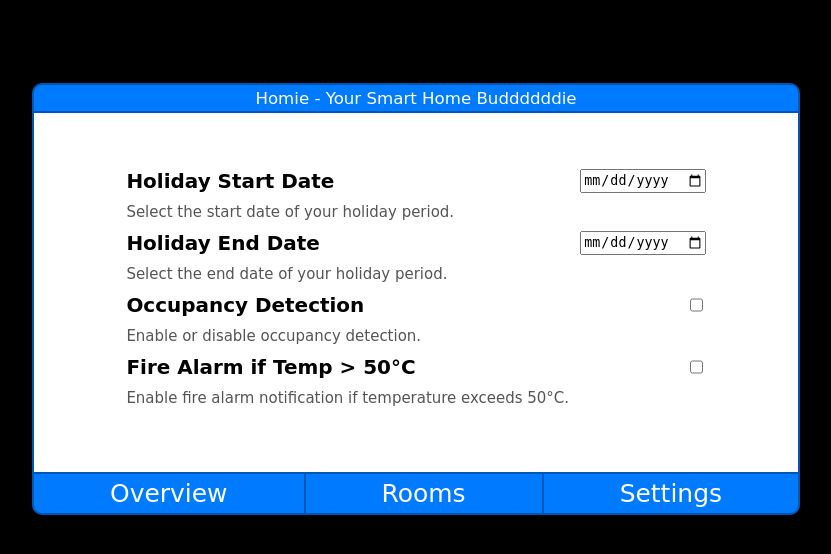
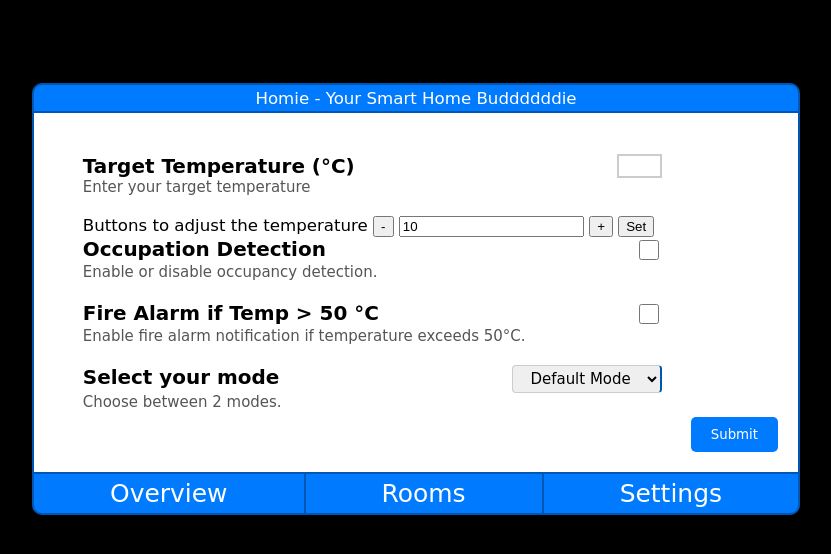
Before and after one commit to LynnningLin/CS6422-GroupD, a Flask app: template frontend/templates/settings.html in a window 1280 px wide. Shown: the top 554 px of the page, without its empty margins (224-1055 px from the left). Run offline with Flask 3, Linux system fonts and the light colour scheme; the template is opened without the code that fills it: values that come from a table or form of the project are taken from there, most other values are stand-ins (such as "Sample title", 1, 10 or a date in 2020).

Commit message:
Just a little cleanup, ignore

```diff
--- a/frontend/app.py
+++ b/frontend/app.py
@@ -8,15 +8,17 @@ import queue
 import time
 from backend.basic_test import simulation
 import json
+from .forms import settingsForm
 # from backend.ANSI import Colours
 
 
 # Disabling Flask Logs
-# import logging
-# log = logging.getLogger('werkzeug') # This is the default flask logger
-# log.setLevel(logging.ERROR) # Filtered out any redundant logs like GETs, only logs when it's an error
+import logging
+log = logging.getLogger('werkzeug') # This is the default flask logger
+log.setLevel(logging.ERROR) # Filtered out any redundant logs like GETs, only logs when it's an error
 
 app = Flask(__name__)
+app.config["SECRET_KEY"] = "mmm-ice-cream-so-good"
 
 # Simulation Stuff
 input_queue = queue.Queue()  # Initialising input queue
@@ -32,6 +34,14 @@ simulation_thead()
 is_default_mode = False
 target_temperature = 20
 is_fire_alarm = True
+
+# system configuration for setting page
+system_config = {
+    'target_temperature': 25,
+    'occupation_detect': False,
+    'fire_alarm': False,
+    'mode': 'Default Mode'
+}
 
 # Initialize JSON file and send target temperature data once, before anything else (so that we never receive an empty JSON file)
 def initialize_target_data():
@@ -84,10 +94,12 @@ def homepage():
     "room4_temperature": data["room_temperatures"]["Kitchen"],
     "current_temperature": int((data["room_temperatures"]["Living Room"] +data["room_temperatures"]["Bathroom"] +data["room_temperatures"]["Bedroom"] +data["room_temperatures"]["Kitchen"]) / 4),
     "is_occupied": data["occupancy_status"]
-})
+    })
 
     # If the request is an AJAX call, return JSON
     if request.headers.get("X-Requested-With") == "XMLHttpRequest":
+        # response_data = {**shared_data, **target_data}
+        # print("Response sent to AJAX", response_data)
         return jsonify(shared_data)
 
     return render_template("homepage.html",
@@ -138,13 +150,33 @@ def set_target_temperature():
     target_data = {
         "target_temperature": new_temperature
     }
-
     with open("target_data.json", "w") as file:
         json.dump(target_data, file)
 
     # Redirect back to the homepage to be safe
     return redirect(url_for('homepage'))
 
-@app.route("/settings", methods=["GET", "POST"])
+@app.route("/settings",methods=["GET","POST"])
 def settings():
-    return render_template("settings.html")
+    print("Inside settings route")
+
+    form = settingsForm()
+    if form.validate_on_submit():
+        print("Form submitted")
+
+        # system_config.update({
+        #     'target_temperature': form.target_temperature.data,
+        #     'occupation_detect': form.occupation_detect.data,
+        #     'fire_alarm': form.fire_alarm.data,
+        #     'mode': form.mode.data
+        # })
+
+        system_config['target_temperature'] = form.target_temperature.data
+        system_config['occupation_detect'] = form.occupation_detect.data
+        system_config['fire_alarm'] = form.fire_alarm.data
+        system_config['mode'] = form.mode.data
+        print(form.fire_alarm.data)
+        return redirect(url_for('homepage'))
+
+
+    return render_template("settings.html", form=form, system_config=system_config)
--- a/frontend/forms.py
+++ b/frontend/forms.py
@@ -0,0 +1,10 @@
+from flask_wtf import FlaskForm
+from wtforms import ValidationError, IntegerField, SubmitField, BooleanField, SelectField
+from wtforms.validators import InputRequired
+
+class settingsForm(FlaskForm):
+    target_temperature = IntegerField("Target Temperature (°C)",validators=[InputRequired()])
+    occupation_detect = BooleanField("Occupation Detection")
+    fire_alarm = BooleanField("Fire Alarm if Temp > 50 °C")
+    mode = SelectField("Select your mode", choices=[('default', 'Default Mode'), ('economy', 'Economy Mode')])
+    submit = SubmitField("Submit")
--- a/frontend/static/css/settings.css
+++ b/frontend/static/css/settings.css
@@ -7,10 +7,53 @@ main {
     background-color: #ffffff;
 }
 
-.setting_container{
+/* .setting_container{
+    width:100%;
+    margin: auto;
+} */
+
+form{
+    display:flex;
+    flex-direction: column;
     width:80%;
     margin: 0 auto;
 }
+
+input[type="submit"] {
+    font-family: 'Comic Sans MS', 'Comic Sans', cursive, sans-serif;
+    width: auto; /* Ensure the width is based on the content */
+    background-color: #007BFF;
+    align-self: flex-end;
+    color: white;
+    padding: 10px 20px;
+    border: none;
+    border-radius: 5px;
+    cursor: pointer; /* Change cursor on hover */
+}
+
+input#target_temperature {
+    font-family: 'Comic Sans MS', 'Comic Sans', cursive, sans-serif;
+    width:3em;
+    font-size: 0.9em;
+    border: 2px solid #ccc;
+    transition: border-color 0.3s, box-shadow 0.3s;
+    /* background-color: #fff; */
+}
+
+/* input[type="checkbox"] {
+    width:1.5em;
+    border: 2px solid #ccc;
+} */
+input[type="checkbox"] {
+
+    width: 1.5em;
+    height: 1.5em;
+}
+
+input[type="submit"]:hover {
+    background-color: #0056b3;
+}
+
 .setting_item {
     display: flex;
     flex-direction: column;
@@ -27,15 +70,18 @@ main {
     font-weight: bold;
 }
 
-/* .setting_item input[type="checkbox"],
-.setting_item input[type="date"] {
-
-    margin: 0 10px;
-} */
-
 .setting_item .explanation {
     font-size: 0.9em;
     color: #555;
     text-align: left;
-    margin: 10px 0;
+    margin: 0 0 20px 0;
 }
+
+select {
+    font-family: 'Comic Sans MS', 'Comic Sans', cursive, sans-serif;
+    font-size: 0.9em !important; /* getting rid of inheritance from body */
+    padding: 0.2em 0.5em;
+    border: 1px solid #ccc;
+    border-radius: 4px;
+    width: 10em;
+}
--- a/frontend/static/js/ajax.js
+++ b/frontend/static/js/ajax.js
@@ -7,9 +7,17 @@ function fetch_data(){
             "X-Requested-With": "XMLHttpRequest"},
 
             success: function(data){
-            console.log("Received Data: ", data);  // Debug log, Check console in browser to see
+            console.log("Received Data: ", data);  // Sensors data debug log, Check console in browser to see
+            // console.log('Receied Target Data', data.target_temperature) // Target Data debug log
+
+            // $('#test2').text(data.target_temperature + "°C");
 
             $('#test').text(data.current_temperature + "°C"); // #test is the id i added for the current temp in /homepage  <p id="test">{{current_temperature}}°C</p>, this refreshes the number on the browser
+
+            if (data.current_temperature > 50) {
+                alert(" Temperature is at Dangerous Levels, Please Vacate the Building||| "); // This is for fire alarm, gives alert for user with a pop-up, annoying but get's your attention
+            }
+
 
             if (data.is_occupied){ // Shows whether the Stay or Away is diaplayed based on the JSON data
                 $("#occupancy img").attr('src', 'static/images/stay.png');
@@ -32,6 +40,7 @@ function fetch_data(){
         type: "GET",
         headers: {
             "X-Requested-With": "XMLHttpRequest"}, // Mark the request as an AJAX one
+
         success: function(data){
             console.log("Received Data: ", data);  // Debug log
             $('#section-1').text("Living Room: " + data.room1_temperature + "°C");
@@ -39,10 +48,15 @@ function fetch_data(){
             $('#section-3').text("Bedroom: " + data.room3_temperature + "°C");
             $('#section-4').text("Kitchen:" + data.room4_temperature + "°C");
             $('#fifth-section').text("Current: " + data.current_temperature + "°C");
+
+
+            if (data.current_temperature > 50) {
+                alert(" Temperature is at Dangerous Levels, Please Vacate the Building "); // This is for fire alarm, gives alert for user with a pop-up, annoying but get's your attention
+            }
         },
         error: function(error){
             console.warn("Can't Fetch /rooms Data!", error);
         }
     })
 }
-setInterval(fetch_data, 250); // If you want to change how fast AJAX is updating the browser then swtich it here, it doesn't affect the simpy env speed.
+setInterval(fetch_data, 450); // If you want to change how fast AJAX is updating the browser then swtich it here, it doesn't affect the simpy env speed.
--- a/frontend/templates/homepage.html
+++ b/frontend/templates/homepage.html
@@ -35,7 +35,7 @@
     </section>
 
     <section id="target_section">
-        <p>{{target_temperature}}°C</p>
+        <p id="test2">{{target_temperature}}°C</p>
 
         <!-- Buttons to adjust the temperature -->
         <form id="target_form" method="POST" action="/set_target_temperature">
--- a/frontend/templates/settings.html
+++ b/frontend/templates/settings.html
@@ -7,38 +7,78 @@
 
 {% block main_content %}
 
+<form method="POST" action="{{ url_for('homepage') }}" novalidate>
 <div class="setting_container">
     <div class="setting_item">
         <div class="input_row">
-            <label for="holiday_start_date">Holiday Start Date</label>
-            <input type="date" id="holiday_start_date">
+            {{ form.hidden_tag() }}
+            {{ form.target_temperature.label }}
+            {{ form.target_temperature() }}
+            {% for error in form.target_temperature.errors %}
+                {{ error }}
+            {% endfor %}
         </div>
-        <p class="explanation">Select the start date of your holiday period.</p>
+        <p class="explanation">Enter your target temperature</p>
     </div>
+
+
+    Buttons to adjust the temperature
+    <form id="target_form" method="POST" action="/set_target_temperature">
+        <button type="button" onclick="adjustTemperature(-1)">-</button>
+        <input type="number" id="target_temperature_input" name="target_temperature" value="{{ target_temperature }}">
+        <button type="button" onclick="adjustTemperature(1)">+</button>
+        <button type="submit">Set</button>
+    </form>
+
+
+    <script>
+        function adjustTemperature(change) {
+            const inputField = document.getElementById("target_temperature_input");
+            let currentTemperature = parseInt(inputField.value, 10);
+            currentTemperature += change;
+            inputField.value = currentTemperature;
+            document.getElementById("display_target_temperature").innerText = `${currentTemperature}°C`;
+        }
+    </script>
 
     <div class="setting_item">
         <div class="input_row">
-            <label for="holiday_end_date">Holiday End Date</label>
-            <input type="date" id="holiday_end_date">
-        </div>
-        <p class="explanation">Select the end date of your holiday period.</p>
-    </div>
-
-    <div class="setting_item">
-        <div class="input_row">
-            <label for="occupancy_detection">Occupancy Detection</label>
-            <input type="checkbox" id="occupancy_detection">
+            {{ form.hidden_tag() }}
+            {{ form.occupation_detect.label }}
+            {{ form.occupation_detect() }}
+            {% for error in form.occupation_detect.errors %}
+                {{ error }}
+            {% endfor %}
         </div>
         <p class="explanation">Enable or disable occupancy detection.</p>
     </div>
 
     <div class="setting_item">
         <div class="input_row">
-            <label for="fire_alarm">Fire Alarm if Temp > 50°C</label>
-            <input type="checkbox" id="fire_alarm">
+            {{ form.hidden_tag() }}
+            {{ form.fire_alarm.label }}
+            {{ form.fire_alarm() }}
+            {% for error in form.fire_alarm.errors %}
+                {{ error }}
+            {% endfor %}
         </div>
         <p class="explanation">Enable fire alarm notification if temperature exceeds 50°C.</p>
     </div>
+
+    <div class="setting_item">
+        <div class="input_row">
+            {{ form.hidden_tag() }}
+            {{ form.mode.label }}
+            {{ form.mode() }}
+            {% for error in form.mode.errors %}
+                {{ error }}
+            {% endfor %}
+        </div>
+        <p class="explanation">Choose between 2 modes.</p>
+    </div>
 </div>
 
+
+    {{ form.submit() }}
+</form>
 {% endblock %}
--- a/sensor_data.json
+++ b/sensor_data.json
@@ -1 +1 @@
-{"room_temperatures": {"Living Room": 30, "Bathroom": 34, "Bedroom": 23, "Kitchen": 29}, "occupancy_status": false, "is_increasing": false}
+{"room_temperatures": {"Living Room": 31, "Bathroom": 29, "Bedroom": 31, "Kitchen": 28}, "occupancy_status": false, "is_increasing": false}
--- a/target_data.json
+++ b/target_data.json
@@ -1 +1 @@
-{"target_temperature": 23}
+{"target_temperature": 20}
```
